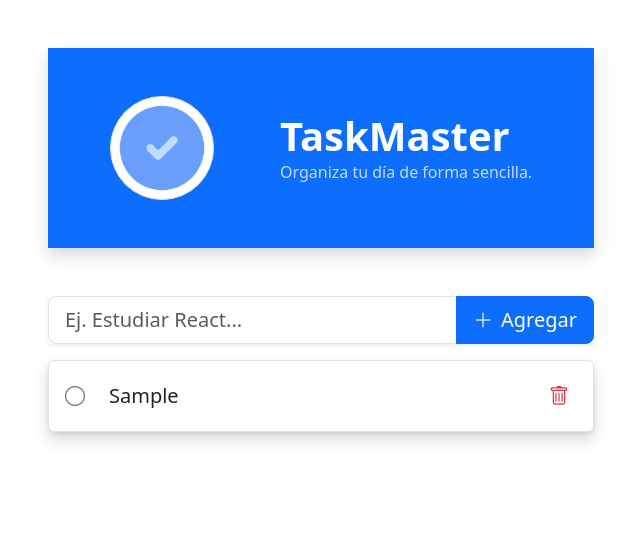
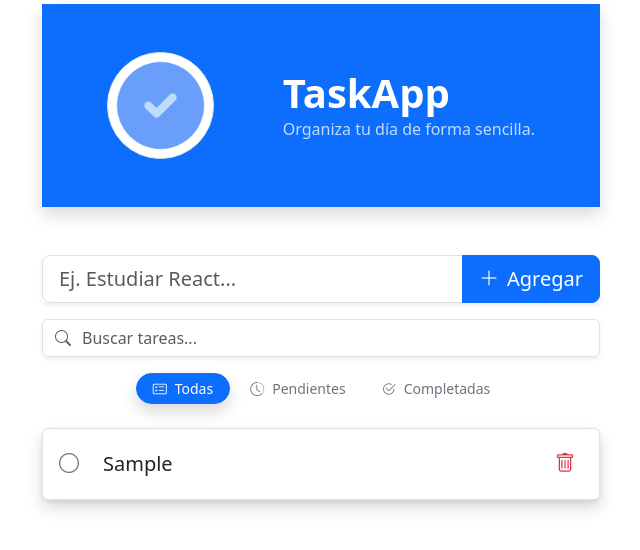
Before and after one commit to ali-zunega/Task-App, a React (Vite) app: page / in a window 1280 px wide. Both pictures are taken after typing "Sample" into the empty fields and a click on the button "Agregar". Shown: the top 550 px of the page, without its empty margins (319-959 px from the left). Built offline with nearby package versions, Linux system fonts and the light colour scheme.

Commit message:
feat: filters and searck input

```diff
--- a/index.html
+++ b/index.html
@@ -1,5 +1,5 @@
 <!doctype html>
-<html lang="en">
+<html lang="es">
 
 <head>
   <meta charset="UTF-8" />
--- a/src/App.css
+++ b/src/App.css
@@ -1,10 +1,12 @@
 .task-item {
-    transition: transform 0.2s ease, box-shadow 0.2s ease;
+    transition: transform 0.2s ease;
 }
 
 .task-item:hover {
     transform: translateY(-2px);
-    box-shadow: 0 4px 8px rgba(0, 0, 0, 0.1);
+    background-color: #f8f9fa;
+    border-bottom: 1px solid #717275;
+    border-top: 1px solid #717275;
 }
 
 .completed-animation {
@@ -48,3 +50,12 @@
         overflow: hidden;
     }
 }
+
+.transition-all {
+    transition: all 0.3s cubic-bezier(0.4, 0, 0.2, 1);
+}
+
+.btn-outline-secondary:hover {
+    background-color: rgba(0, 0, 0, 0.05);
+    color: var(--bs-secondary);
+}
--- a/src/App.jsx
+++ b/src/App.jsx
@@ -1,20 +1,43 @@
 import { useTasks } from "./hooks/useTasks";
+
 import TaskInput from "./components/TaskInput";
 import TaskList from "./components/TaskList";
+import TaskControls from "./components/TaskControls";
 import logo from "./assets/logo.png";
 import "./App.css";
 
 function App() {
-  const { tasks, addTask, deleteTask, toggleTask } = useTasks();
+  const {
+    tasks,
+    addTask,
+    deleteTask,
+    toggleTask,
+    searchTerm,
+    setSearchTerm,
+    filterStatus,
+    setFilterStatus,
+  } = useTasks();
+
+  // filtrado
+  const filteredTasks = tasks.filter((task) => {
+    const matchesSearch = task.text
+      .toLowerCase()
+      .includes(searchTerm.toLowerCase());
+    const matchesFilter =
+      filterStatus === "all" ||
+      (filterStatus === "completed" ? task.completed : !task.completed);
+
+    return matchesSearch && matchesFilter;
+  });
 
   return (
-    <div className="container mt-5">
+    <div className="container mt-1 px-sm-0">
       <div className="row justify-content-center">
         <div className="col-12 col-md-8 col-lg-6">
           <header className="bg-primary text-white py-5 mb-5 shadow">
             <div className="container">
               <div className="d-flex align-items-center justify-content-md-evenly justify-content-center gap-3">
-                {/* Tu logo */}
+                {/* logo*/}
                 <img
                   src={logo}
                   alt="Logo"
@@ -23,7 +46,7 @@ function App() {
                   className="bg-white rounded-circle p-1 img-fluid img-thumbnail"
                 />
                 <div>
-                  <h1 className="fw-bold mb-0">TaskMaster</h1>
+                  <h1 className="fw-bold mb-0">TaskApp</h1>
                   <p className="opacity-75 mb-0">
                     Organiza tu día de forma sencilla.
                   </p>
@@ -34,10 +57,20 @@ function App() {
 
           <TaskInput addTask={addTask} />
 
+          {tasks.length > 0 && (
+            <TaskControls
+              searchTerm={searchTerm}
+              setSearchTerm={setSearchTerm}
+              filterStatus={filterStatus}
+              setFilterStatus={setFilterStatus}
+            />
+          )}
+
           <TaskList
-            tasks={tasks}
+            tasks={filteredTasks}
             toggleTask={toggleTask}
             deleteTask={deleteTask}
+            filterStatus={filterStatus}
           />
         </div>
       </div>
--- /dev/null
+++ b/src/components/TaskControls.jsx
@@ -0,0 +1,62 @@
+const TaskControls = ({
+  searchTerm,
+  setSearchTerm,
+  filterStatus,
+  setFilterStatus,
+}) => {
+  return (
+    <div className="mb-4">
+      {/* Buscador */}
+      <div className="input-group mb-3 shadow-sm border rounded">
+        <span className="input-group-text bg-white border-0">
+          <i className="bi bi-search text-muted"></i>
+        </span>
+        <input
+          id="search-task"
+          name="search-task"
+          type="text"
+          className="form-control border-0 ps-0"
+          placeholder="Buscar tareas..."
+          value={searchTerm}
+          onChange={(e) => setSearchTerm(e.target.value)}
+        />
+      </div>
+
+      {/* Filtros */}
+      <div className="d-flex justify-content-md-center justify-content-start flex-wrap gap-1">
+        <FilterButton
+          active={filterStatus === "all"}
+          onClick={() => setFilterStatus("all")}
+          icon={<i className="bi bi-card-checklist"></i>}
+          label="Todas"
+        />
+        <FilterButton
+          active={filterStatus === "pending"}
+          onClick={() => setFilterStatus("pending")}
+          icon={<i className="bi bi-clock-history"></i>}
+          label="Pendientes"
+        />
+        <FilterButton
+          active={filterStatus === "completed"}
+          onClick={() => setFilterStatus("completed")}
+          icon={<i className="bi bi-check2-circle"></i>}
+          label="Completadas"
+        />
+      </div>
+    </div>
+  );
+};
+
+const FilterButton = ({ active, onClick, icon, label }) => (
+  <button
+    onClick={onClick}
+    className={`btn btn-sm d-flex align-items-center gap-2 rounded-pill px-3 transition-all ${
+      active ? "btn-primary shadow" : "btn-outline-secondary border-0"
+    }`}
+  >
+    {icon}
+    <span>{label}</span>
+  </button>
+);
+
+export default TaskControls;
--- a/src/components/TaskItem.jsx
+++ b/src/components/TaskItem.jsx
@@ -1,16 +1,21 @@
 import { capitalizeFirstLetter } from "../utils/formatText";
+
 const TaskItem = ({ task, toggleTask, deleteTask, isDeleting }) => {
   return (
     <div
+      onClick={() => toggleTask(task.id)}
       className={`list-group-item p-3 d-flex justify-content-between align-items-center shadow animate__animated animate__fadeIn task-item ${
         isDeleting ? "deleting" : ""
       }`}
+      style={{ cursor: "pointer" }}
     >
       <div className="d-flex align-items-center gap-4">
         <i
-          className={`bi ${task.completed ? "bi-check-circle-fill text-success" : "bi-circle text-secondary"} fs-5`}
-          style={{ cursor: "pointer" }}
-          onClick={() => toggleTask(task.id)}
+          className={`bi ${
+            task.completed
+              ? "bi-check-circle-fill text-success"
+              : "bi-circle text-secondary"
+          } fs-5`}
         ></i>
         <span
           className={`fs-5 ${
@@ -22,9 +27,13 @@ const TaskItem = ({ task, toggleTask, deleteTask, isDeleting }) => {
           {capitalizeFirstLetter(task.text)}
         </span>
       </div>
+
       <button
         className="btn btn-sm text-danger border-0"
-        onClick={() => deleteTask(task.id)}
+        onClick={(e) => {
+          e.stopPropagation();
+          deleteTask(task.id);
+        }}
         disabled={isDeleting}
       >
         <i className="bi bi-trash fs-5"></i>
--- a/src/components/TaskList.jsx
+++ b/src/components/TaskList.jsx
@@ -2,7 +2,7 @@ import { useState } from "react";
 
 import TaskItem from "./TaskItem";
 
-const TaskList = ({ tasks, toggleTask, deleteTask }) => {
+const TaskList = ({ tasks, toggleTask, deleteTask, filterStatus }) => {
   const [deletingId, setDeletingId] = useState(null);
   const handleDelete = (id) => {
     setDeletingId(id);
@@ -13,13 +13,10 @@ const TaskList = ({ tasks, toggleTask, deleteTask }) => {
       setDeletingId(null);
     }, 400);
   };
+
   return (
     <div className="list-group shadow-sm">
-      {tasks.length === 0 ? (
-        <div className="list-group-item p-4 text-center text-secondary">
-          No hay tareas pendientes. ¡Disfruta tu día!
-        </div>
-      ) : (
+      {tasks.length > 0 ? (
         tasks.map((task) => (
           <TaskItem
             key={task.id}
@@ -29,6 +26,14 @@ const TaskList = ({ tasks, toggleTask, deleteTask }) => {
             isDeleting={task.id === deletingId}
           />
         ))
+      ) : tasks.length === 0 && filterStatus === "completed" ? (
+        <div className="list-group-item p-4 text-center text-secondary">
+          Has completado todas tus tareas. ¡Disfruta tu día!
+        </div>
+      ) : (
+        <div className="list-group-item p-4 text-center text-secondary">
+          No hay tareas pendientes. ¡Disfruta tu día!
+        </div>
       )}
     </div>
   );
--- a/src/hooks/useTasks.js
+++ b/src/hooks/useTasks.js
@@ -1,35 +1,52 @@
 import { useState, useEffect } from "react";
 
 export const useTasks = () => {
-  //  busca datos en localStorage
+  // estado inicial con lo de localStorage
   const [tasks, setTasks] = useState(() => {
     const savedTasks = localStorage.getItem("my_tasks");
     return savedTasks ? JSON.parse(savedTasks) : [];
   });
 
-  // guarda en localStorage en cada cambio
+  const [searchTerm, setSearchTerm] = useState("");
+  const [filterStatus, setFilterStatus] = useState("all");
+
+  // guarda lo nuevo en localStorage
   useEffect(() => {
     localStorage.setItem("my_tasks", JSON.stringify(tasks));
   }, [tasks]);
 
-  // adición tareas
+  // agrega de tareas
   const addTask = (text) => {
     const newTask = { id: crypto.randomUUID(), text, completed: false };
     setTasks((prev) => [...prev, newTask]);
   };
 
-  // eliminación de tareas
+  // elimina de tareas
   const deleteTask = (id) => {
-    setTasks((prev) => prev.filter((task) => task.id !== id));
+    const updatedTasks = tasks.filter((task) => task.id !== id);
+    setTasks(updatedTasks);
+
+    if (updatedTasks.length === 0) {
+      setSearchTerm("");
+      setFilterStatus("all");
+    }
   };
 
-  // cambio pendiente a completado
-  // marca en el checkbox
+  // cambio de estado completado
   const toggleTask = (id) => {
     setTasks((prev) =>
       prev.map((t) => (t.id === id ? { ...t, completed: !t.completed } : t)),
     );
   };
 
-  return { tasks, addTask, deleteTask, toggleTask };
+  return {
+    tasks,
+    addTask,
+    deleteTask,
+    toggleTask,
+    searchTerm,
+    setSearchTerm,
+    filterStatus,
+    setFilterStatus,
+  };
 };
```
Also changed, not shown: 1 other file (tests, documents, lock files or other folders).
